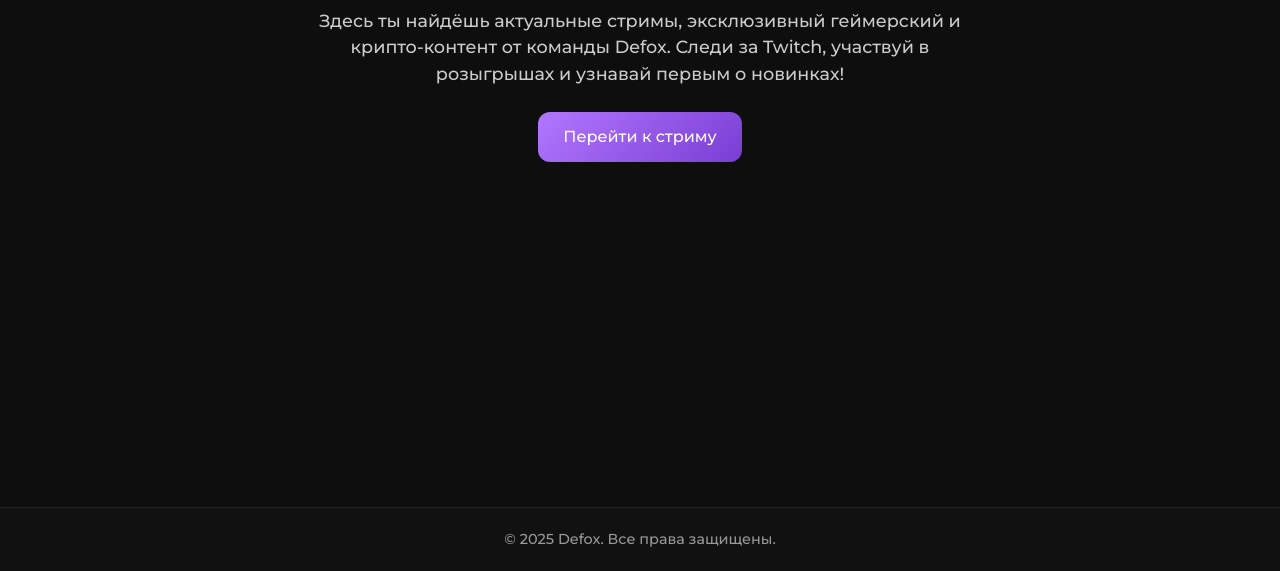
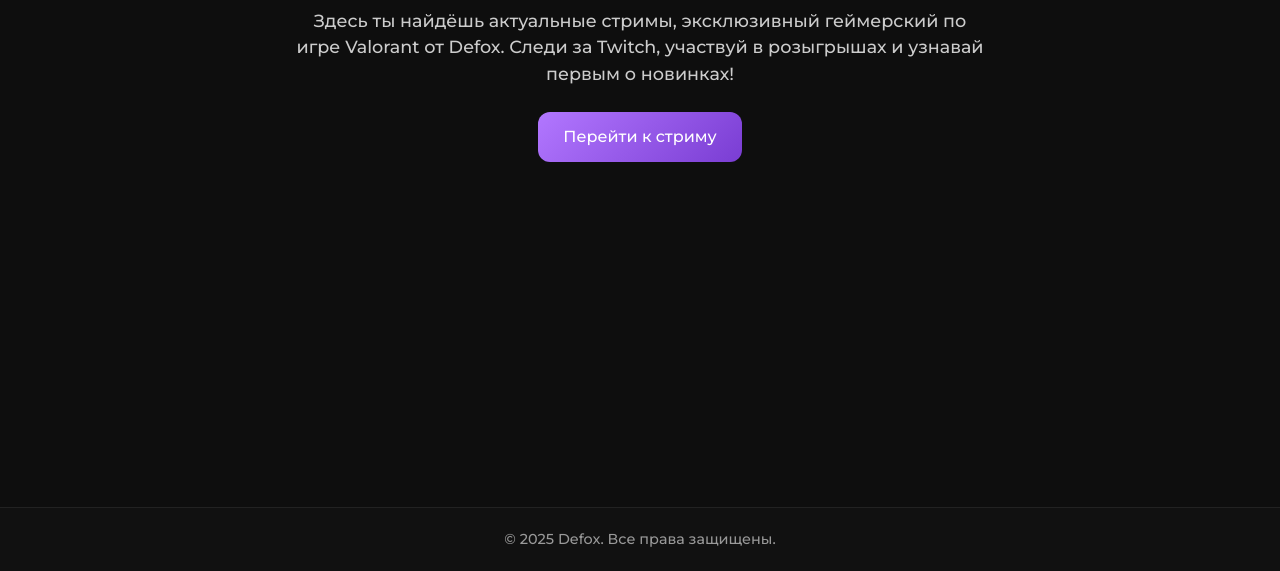
Before and after one commit to deathwexside/Defox-Hub, a plain HTML site: page index.html in a window 1280 px wide. Shown: the part 229-800 px from the top of the page. Drawn offline with Linux system fonts and the light colour scheme.

Commit message:
Update index.html

```diff
--- a/index.html
+++ b/index.html
@@ -22,7 +22,7 @@
   <main>
     <section class="intro">
       <h1>Добро пожаловать в Defox Hub</h1>
-      <p>Здесь ты найдёшь актуальные стримы, эксклюзивный геймерский и крипто-контент от команды Defox. Следи за Twitch, участвуй в розыгрышах и узнавай первым о новинках!</p>
+      <p>Здесь ты найдёшь актуальные стримы, эксклюзивный геймерский по игре Valorant от Defox. Следи за Twitch, участвуй в розыгрышах и узнавай первым о новинках!</p>
       <a href="stream.html" class="main-button">Перейти к стриму</a>
     </section>
   </main>
```
